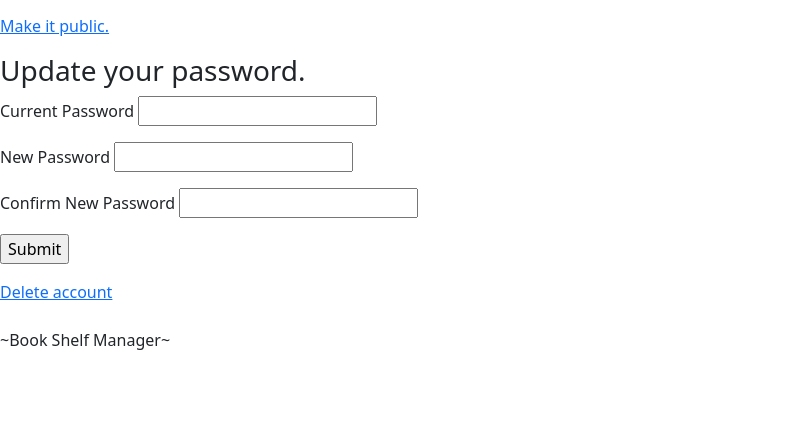
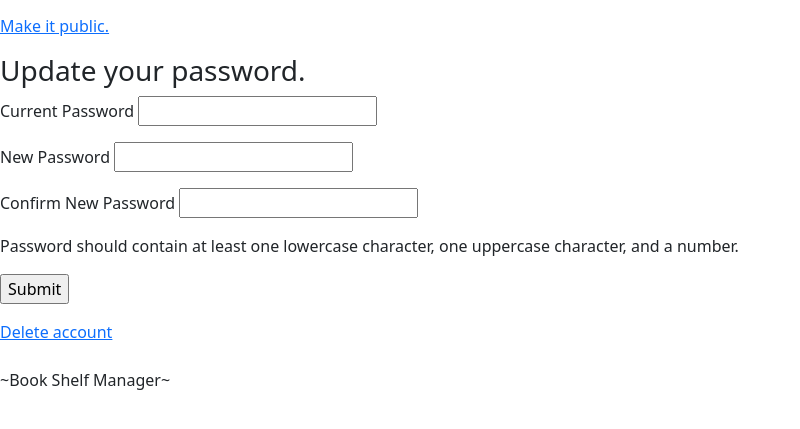
Before and after one commit to becgordon/bookshelf-tracker, a Flask app: page /updateprofileview in a window 1280 px wide. Shown: the part 251-680 px from the top of the page, without its empty margins (0-800 px from the left). Run offline with Flask 2, Linux system fonts and the light colour scheme; the visitor is signed in with stand-in values (Sample User, id 1); data comes from the database, SQL or seed files in the repository.

Commit message:
Added password requirements.

```diff
--- a/crud.py
+++ b/crud.py
@@ -46,6 +46,28 @@ def get_all_viewable_users(user):
     """Get all users."""
 
     return User.query.filter((User.profile_view == True) & (User.username != user.username)).all()
+
+
+def is_password_strong(password):
+    """Check if a password meets requirements."""
+
+    upper_alpha = 0
+    lower_alpha = 0
+    numeric = 0
+
+    for character in password:
+        if character.isalpha() and character.isupper():
+            upper_alpha += 1
+        if character.isalpha() and character.islower():
+            lower_alpha += 1
+        if character.isnumeric():
+            numeric += 1
+
+    if upper_alpha > 0 and lower_alpha > 0 and numeric > 0:
+        return True
+    else:
+        return False
+
 
 
 # FUNCTIONS FOR BOOKS TABLE --------------------------------------------------
--- a/server.py
+++ b/server.py
@@ -95,6 +95,9 @@ def create_account():
     if user:
         flash("Sorry! That username is already taken.")
         return render_template('create_account.html')
+    elif crud.is_password_strong(password) == False:
+        flash("Sorry! That password doesn't meet out requirements.")
+        return render_template('create_account.html')
     elif password != confirm_password:
         flash("Your passwords don't match.")
         return render_template('create_account.html')
@@ -181,13 +184,14 @@ def update_password(username):
         new_password = request.args.get('new-password')
         confirm_new_password = request.args.get('confirm-new-password')
 
-        if current_password == user.password and new_password == confirm_new_password:
-            user.password = new_password
-            db.session.commit()
-            flash('Your password was updated successfully.')
-            return redirect(f'/userprofile/{user.username}')
+        if crud.is_password_strong(new_password) == True:
+            if current_password == user.password and new_password == confirm_new_password:
+                user.password = new_password
+                db.session.commit()
+                flash('Your password was updated successfully.')
+                return redirect(f'/userprofile/{user.username}')
         else:
-            flash("Either your current password is not correct or you new passwords don't match. Please try again.")
+            flash("Either your current password is not correct or your new passwords don't match. Please try again.")
             return render_template('user_settings.html', user=user)
 
 
@@ -261,12 +265,15 @@ def password_change(reset_id):
 
     reset = crud.get_reset_by_reset_id(reset_id)
     reset_password = request.form.get('reset-password')
-    user = crud.get_user_by_email(reset.email)
-    user.password = reset_password
-    db.session.commit()
-    flash('Password reset successful!')
-
-    return render_template('login.html')
+    if crud.is_password_strong(reset_password) == True:
+        user = crud.get_user_by_email(reset.email)
+        user.password = reset_password
+        db.session.commit()
+        flash('Password reset successful!')
+        return render_template('login.html')
+    else:
+        flash("Sorry! That doesn't meet our minimum password requirements.")
+        return redirect(f'/resetpassword/{reset_id}')
 
 
 @app.route('/deleteaccount')
@@ -289,6 +296,7 @@ def submit_delete_account():
             db.session.delete(review)
         db.session.delete(user)
         db.session.commit()
+        session.clear()
     else:
         flash("You've either entered the wrong password or they don't match.")
         return render_template('delete_account.html')
--- a/templates/password_rest_link.html
+++ b/templates/password_rest_link.html
@@ -6,6 +6,7 @@
 
 <form action="/resetpassword/{{ reset_id }}" method="POST">
     New Password <input type="text" name="reset-password">
+    <p>Password should contain at least one lowercase character, one uppercase character, and a number.</p>
     <input type="submit">
 </form>
 
--- a/templates/user_settings.html
+++ b/templates/user_settings.html
@@ -56,6 +56,7 @@
             <p>Current Password <input type="password" name="current-password"></p>
             <p>New Password <input type="password" name="new-password"></p>
             <p>Confirm New Password <input type="password" name="confirm-new-password"></p>
+            <p>Password should contain at least one lowercase character, one uppercase character, and a number.</p>
             <p><input type="submit"></p>
         </form>
 
```
Also changed, not shown: templates/create_account.html (+8 -31 lines), templates/user_profile.html (+9 -22 lines).
